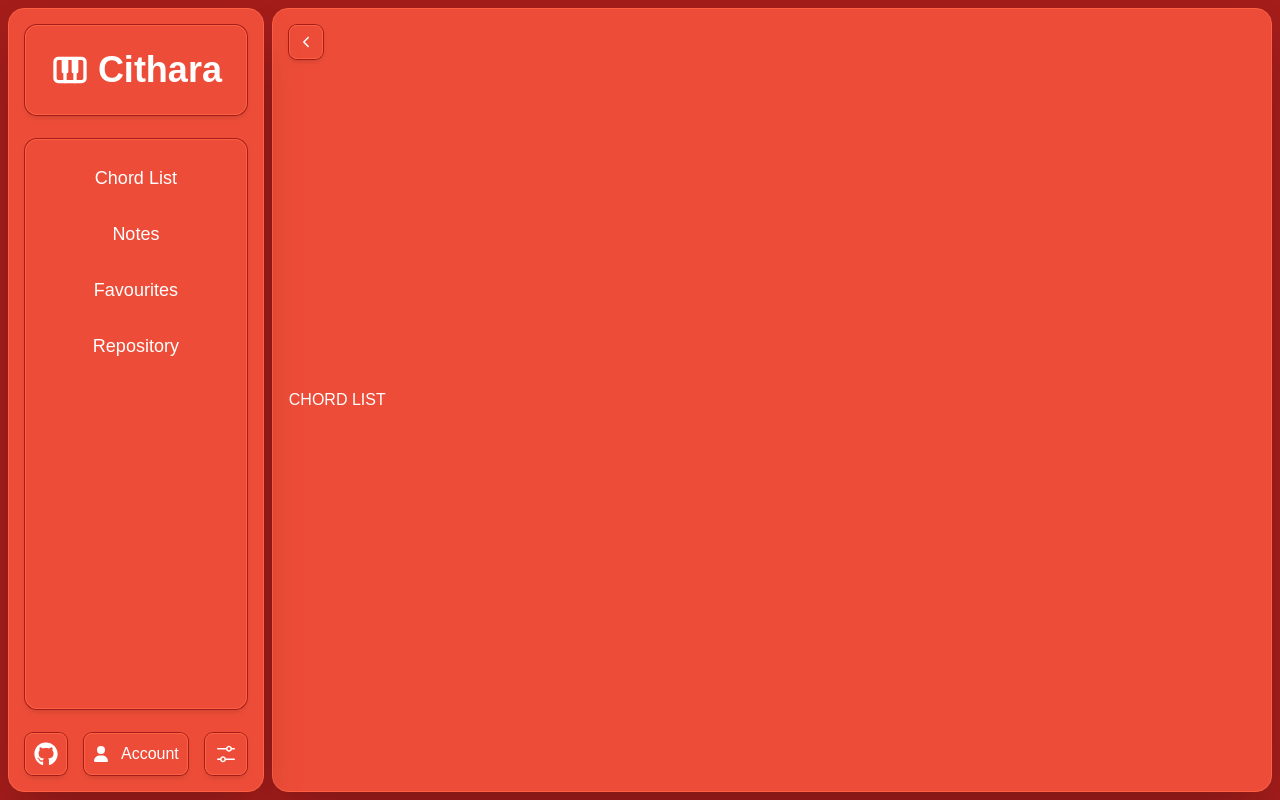
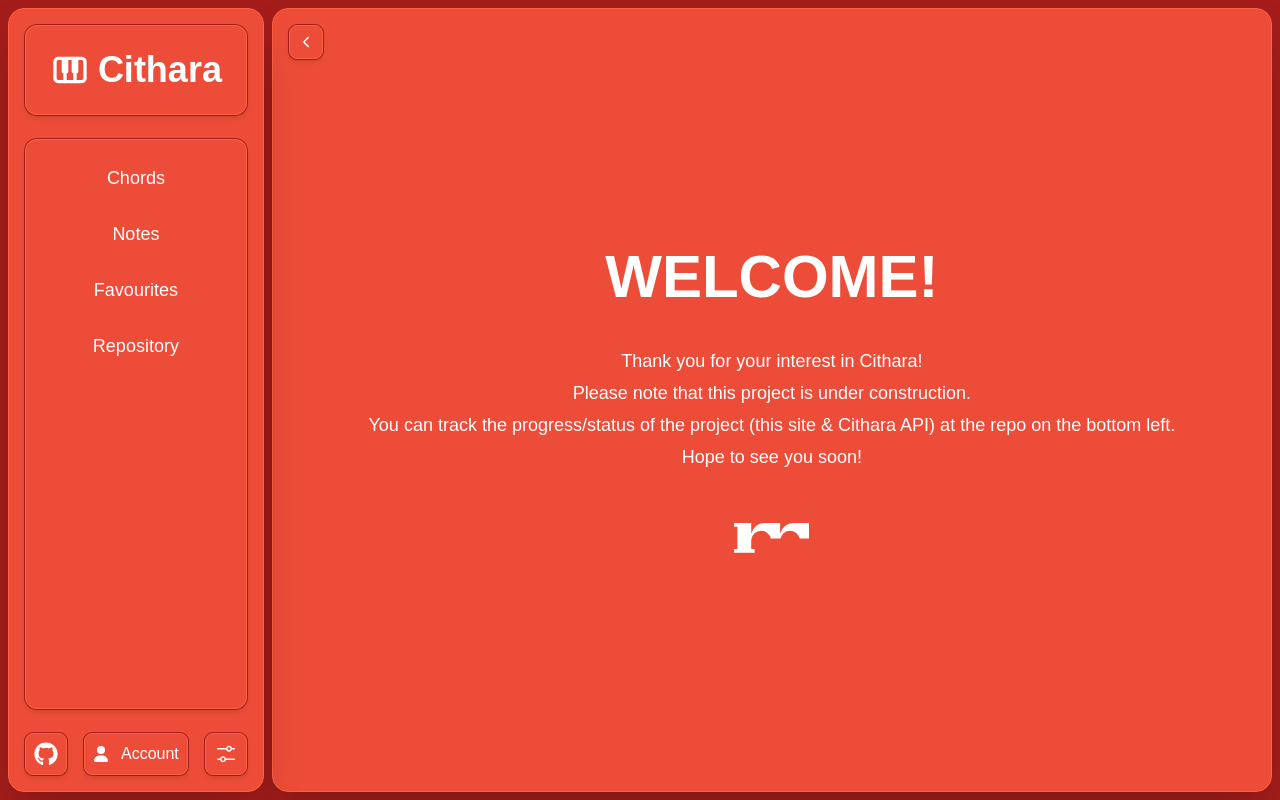
Before and after one commit to ralphmettle/cithara, a Next.js app in the folder frontend/: page / in a window 1280 px wide. Built offline with nearby package versions, Linux system fonts and the light colour scheme; a web font is replaced by a local one.

Commit message:
feat(landing): added landing page with under-construction text

```diff
--- a/frontend/app/layout.tsx
+++ b/frontend/app/layout.tsx
@@ -34,10 +34,10 @@ export default function RootLayout({
         <div className="flex flex-row justify-center items-center h-screen w-full py-2">
           <Navbar />
           <div className="flex grow h-full w-full p-4 mr-2 rounded-2xl bg-cithara-primary border border-cithara-border-light shadow-2xl">
-            <div className="absolute w-fit h-fit">
+            <div className="absolute w-fit h-fit z-100">
               <Button link="#" icon={<IoIosArrowBack className="w-4 h-4" />} />
             </div>
-            {children}
+            <div className="z-0 relative w-full h-full">{children}</div>
           </div>
         </div>
       </body>
--- a/frontend/app/page.tsx
+++ b/frontend/app/page.tsx
@@ -1,11 +1,21 @@
-import Button from "@/components/Button";
-import { IoIosArrowBack } from "react-icons/io";
+import { RMLogo } from "@/components/RMLogo";
+import Image from "next/image";
 
 export default function Home() {
   return (
-    <>
-
-        <h1 className="self-center">CHORD LIST</h1>
-    </>
+    <div className="flex flex-col h-full grow items-center justify-center">
+      <h1 className="font-bold text-6xl">WELCOME!</h1>
+      <div className="flex flex-col pt-10 text-lg items-center justify-center gap-1">
+        <p>Thank you for your interest in Cithara!</p>
+        <p>Please note that this project is under construction.</p>
+        <p>
+          You can track the progress/status of the project (this site & Cithara API) at the repo on the
+          bottom left.
+        </p>
+        <p>Hope to see you soon!</p>
+        {/* <p className="mt-6">- Ralph</p> */}
+        <RMLogo color="a41d1b" width={75} className="pt-12 invert"/>
+      </div>
+    </div>
   );
 }
--- a/frontend/components/Button.tsx
+++ b/frontend/components/Button.tsx
@@ -1,6 +1,5 @@
 import Link from "next/link";
 import React from "react";
-import { GiButtonFinger } from "react-icons/gi";
 
 export default function Button({
   label,
@@ -30,7 +29,7 @@ function ButtonInner({
   label?: string;
 }) {
   return (
-    <div className="flex w-fit h-fit items-center justify-center p-2 hover:bg-cithara-border-light rounded-lg border border-cithara-border-light ring-cithara-bg ring-1 hover:border-white/20 shadow-md select-none cursor-pointer transition-all">
+    <div className="flex w-fit h-fit items-center justify-center p-2 bg-cithara-primary hover:bg-cithara-border-light rounded-lg border border-cithara-border-light ring-cithara-bg ring-1 hover:border-white/20 shadow-md select-none cursor-pointer transition-all">
       {(icon || label) && <ButtonLabel icon={icon} label={label} />}
     </div>
   );
--- a/frontend/components/Navbar.tsx
+++ b/frontend/components/Navbar.tsx
@@ -10,12 +10,12 @@ export default function Navbar() {
     <div className="flex flex-col grow items-center h-full w-xs p-4 mx-2 rounded-2xl bg-cithara-primary border border-cithara-border-light shadow-2xl z-10">
       <Link href="/" className="flex w-full items-center justify-center">
         <button className="flex gap-2 font-extrabold font-funnel-display text-4xl justify-center items-center text-center select-none cursor-pointer transition-all border border-cithara-border-light ring-cithara-bg ring-1 hover:bg-cithara-border-light hover:border-white/20 shadow-md p-4 py-6 w-full h-full rounded-xl">
-          <TbPiano className="w-10 h-10"/>
+          <TbPiano className="w-10 h-10" />
           <h1>Cithara</h1>
         </button>
       </Link>
       <div className="flex flex-col h-full gap-3 p-4 w-full my-6 rounded-xl shadow-md border border-cithara-border-light ring-cithara-bg ring-1 ">
-        <NavButton label="Chord List" link="chords" />
+        <NavButton label="Chords" link="chords" />
         <NavButton label="Notes" link="#" />
         <NavButton label="Favourites" link="#" />
         <NavButton label="Repository" link="#" />
--- /dev/null
+++ b/frontend/components/RMLogo.tsx
@@ -0,0 +1,17 @@
+import * as React from "react";
+import { SVGProps } from "react";
+
+const SvgComponent = (props: SVGProps<SVGSVGElement>) => (
+  <svg
+    xmlns="http://www.w3.org/2000/svg"
+    viewBox="0 0 625.56 247.16"
+    {...props}
+  >
+    <path
+      d="M625.56 0v129.78h-76.84a83.1 83.1 0 0 0-161.94 0h-79a83.12 83.12 0 0 0-163.11 5.91 83.28 83.28 0 0 0-1 12.82v67.67h28.23v31H0v-31h28.16V31H0V0h143.71v88.87A114.35 114.35 0 0 1 255 0h129.6v88.87A114.36 114.36 0 0 1 496 0Z"
+      data-name="Layer 2"
+    />
+  </svg>
+);
+
+export { SvgComponent as RMLogo };
```
Also changed, not shown: frontend/public/rm-logo.svg (added).
